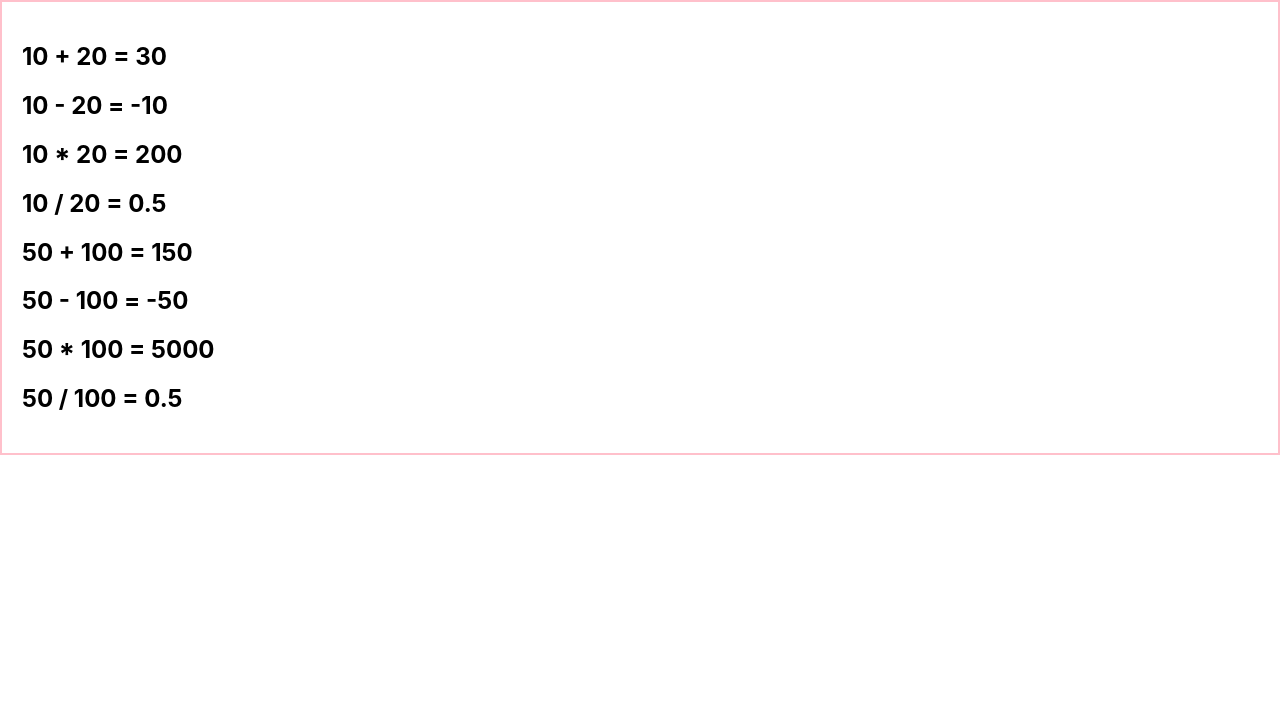
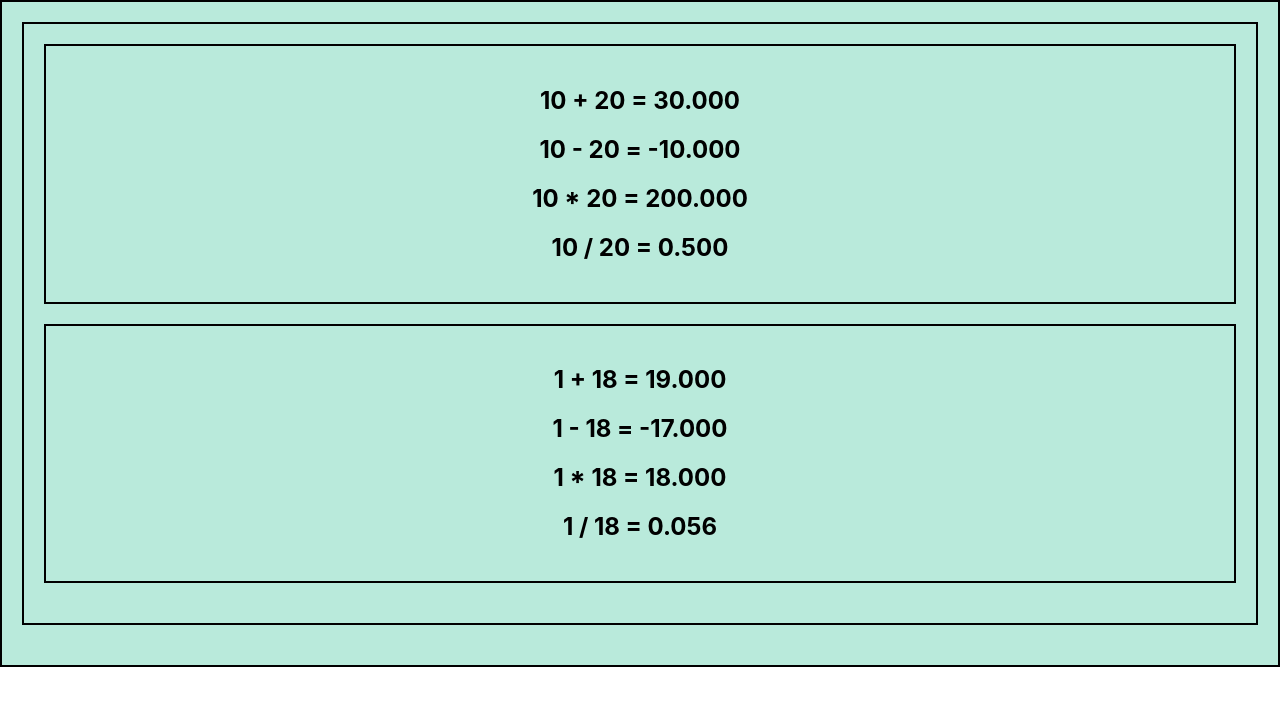
Before and after one commit to annamccreery/math-app, a React (Create React App) app: page / in a window 1280 px wide. Shown: the top 706 px of the page. Built offline with nearby package versions, Linux system fonts and the light colour scheme.

Commit message:
updating styles and limiting decimal places

```diff
--- a/src/App.css
+++ b/src/App.css
@@ -1,16 +1,9 @@
-.App {
+div {
+  background-color: #b9eadb;
+  border: 2px solid black;
+  padding: 20px;
+  margin-bottom: 20px;
   text-align: center;
-}
-
-.App-logo {
-  height: 40vmin;
-  pointer-events: none;
-}
-
-@media (prefers-reduced-motion: no-preference) {
-  .App-logo {
-    animation: App-logo-spin infinite 20s linear;
-  }
 }
 
 .App-header {
@@ -23,16 +16,3 @@
   font-size: calc(10px + 2vmin);
   color: white;
 }
-
-.App-link {
-  color: #61dafb;
-}
-
-@keyframes App-logo-spin {
-  from {
-    transform: rotate(0deg);
-  }
-  to {
-    transform: rotate(360deg);
-  }
-}
--- a/src/App.js
+++ b/src/App.js
@@ -3,17 +3,10 @@ import './App.css';
 import { Math } from './Math'
 
 const App = () => {
-  const styles = {
-    container: {
-      padding: 20,
-      border: "2px solid pink"
-    }
-  }
-
   return (
-    <div style={styles.container}>
+    <div>
       <Math numberOne={10} numberTwo={20} />
-      <Math numberOne={50} numberTwo={100} />
+      <Math numberOne={1} numberTwo={18} />
     </div>
   );
 };
--- a/src/Math.js
+++ b/src/Math.js
@@ -4,16 +4,16 @@ export const Math = ({numberOne, numberTwo}) => {
     return (
         <div>
             <h2>
-                {numberOne} + {numberTwo} = {numberOne + numberTwo}
+                {numberOne} + {numberTwo} = {(numberOne + numberTwo).toFixed(3)}
             </h2>
             <h2>
-                {numberOne} - {numberTwo} = {numberOne - numberTwo}
+                {numberOne} - {numberTwo} = {(numberOne - numberTwo).toFixed(3)}
             </h2>
             <h2>
-                {numberOne} * {numberTwo} = {numberOne * numberTwo}
+                {numberOne} * {numberTwo} = {(numberOne * numberTwo).toFixed(3)}
             </h2>
             <h2>
-                {numberOne} / {numberTwo} = {numberOne / numberTwo}
+                {numberOne} / {numberTwo} = {(numberOne / numberTwo).toFixed(3)}
             </h2>
         </div>
     );
```
